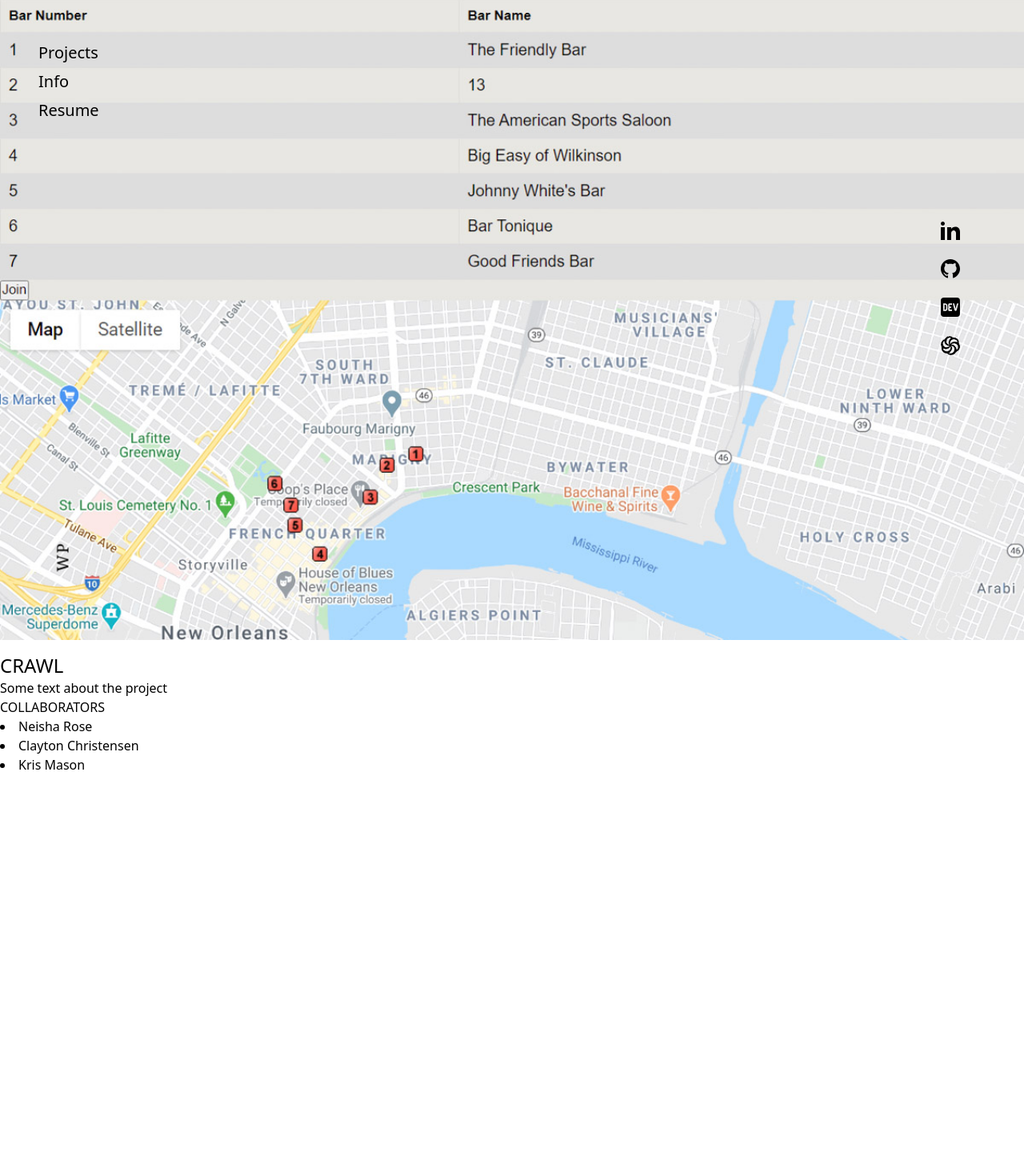
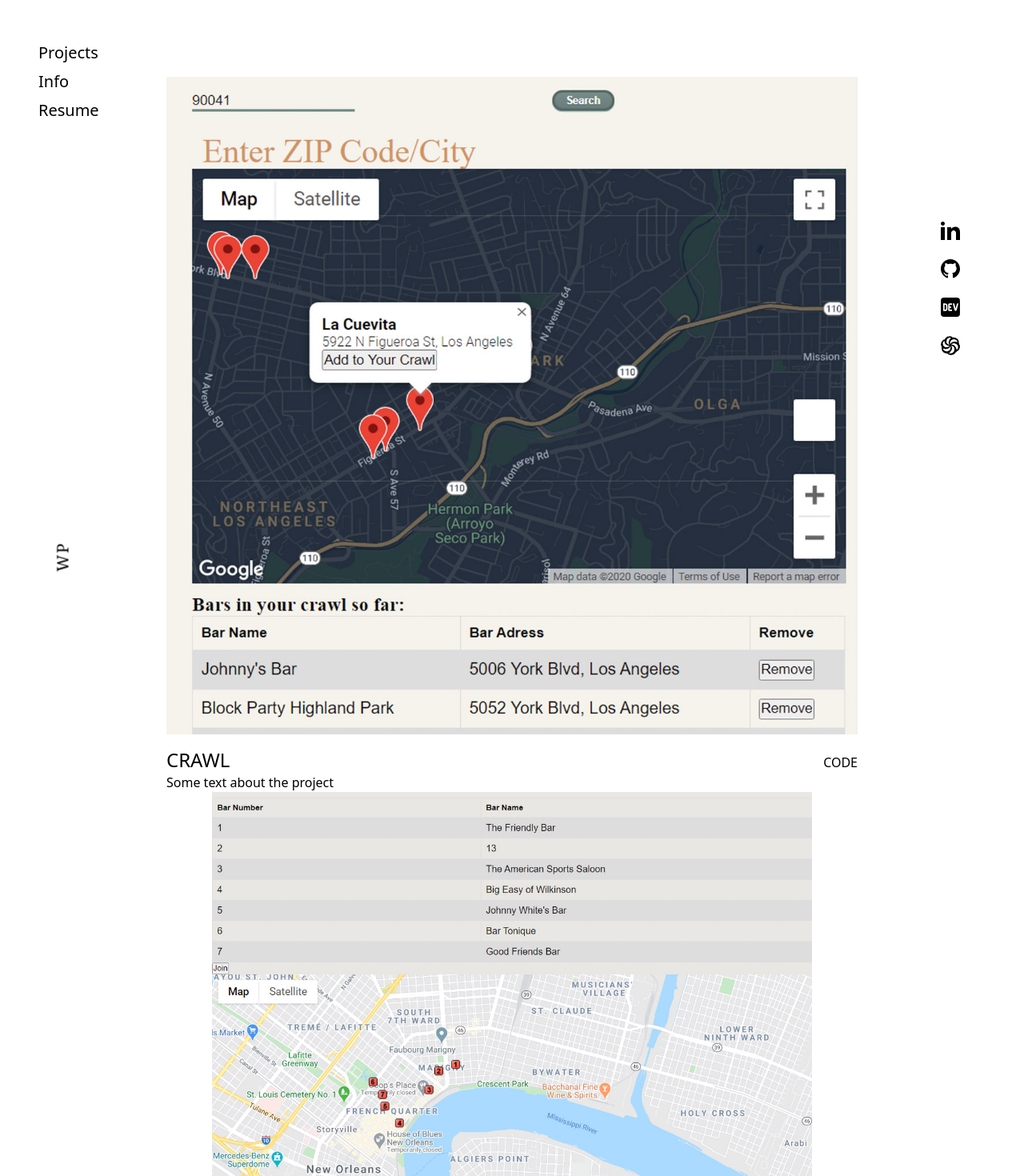
Before and after one commit to wpreble1/portfolio, a React (Create React App) app in the folder client/: page /crawl in a window 1280 px wide. Shown: the top 1470 px of the page at 80% size. Before the commit the page ends 968 px from the top, so only its background shows below. Built offline with nearby package versions, Linux system fonts and the light colour scheme.

Commit message:
Add cover photo capability

```diff
--- a/client/src/pages/ProjectPage.tsx
+++ b/client/src/pages/ProjectPage.tsx
@@ -1,47 +1,61 @@
 import React, { FC, ReactElement } from 'react';
-import { Link } from 'react-router-dom';
 
 import { Project } from '../components/types';
 
-import { LinkButton, LinkText } from '../components';
+import { LinkButton, LinkText, Slideshow } from '../components';
 
 interface ProjectPageProps {
   project: Project;
 }
 
 const ProjectPage: FC<ProjectPageProps> = ({ project }): ReactElement => {
-  const { content, title } = project;
+  const { content, cover, title } = project;
 
   return (
-    <div
-      className="mx-auto section lg:p-0"
-    >
-      {/* Content */}
-      {content.map((section, index) => {
-        if (index === 0) {
-          return (
-            <div className="">
+    <div className="mx-auto pt-16 px-6 pb-6 lg:p-0">
+      {/* Full bleed cover photo */}
+      {cover.fullscreen && (
+      <div>
         <img
           className="mx-auto w-full object-cover"
           style={{ minWidth: '300px', height: '100vh' }}
-                src={section.imageSrc as string}
-                alt={section.alt as string}
+          src={cover.imageSrc as string}
+          alt={cover.alt as string}
         />
-              <div className="wrapper">
+      </div>
+      )}
+      <div className="h-full lg:mx-40">
+        <div className="lg:mx-12 lg:pt-24">
+          {/* Standard cover photo */}
+          {!cover.fullscreen && typeof cover.imageSrc === 'string' && (
+            <img
+              className="mx-auto"
+              style={{ minWidth: '300px' }}
+              src={cover.imageSrc as string}
+              alt={cover.alt as string}
+            />
+          )}
+          {/* Cover photo slideshow */}
+          {!cover.fullscreen && Array.isArray(cover.imageSrc) && (
+            <Slideshow images={cover.imageSrc} alt={cover.alt} />
+          )}
+
+          {/* Title and Link */}
           <div className="flex justify-between items-baseline">
             <h1 className="uppercase text-xl font-sans pt-4 inline-block">{title}</h1>
-                  {/* Link Button */}
             <div className="inline-block">
-                    {project.link && <LinkButton link={project.link} />}
+              <div className="inline-block mr-4">
+                {project.link && <LinkButton type="link" link={project.link} />}
+              </div>
+              <div className="inline-block">
+                {project.github && <LinkButton type="github" link={project.github} />}
               </div>
             </div>
-                {section.text && <p className="block">{section.text}</p>}
           </div>
-            </div>
-          );
-        }
-        return (
-          <div className="wrapper">
+
+          {/* Content - Images and Text */}
+          {content.map((section) => (
+            <div>
               {section.text && <p>{section.text}</p>}
               {section.imageSrc && (
                 <img
@@ -52,12 +66,11 @@ const ProjectPage: FC<ProjectPageProps> = ({ project }): ReactElement => {
                 />
               )}
             </div>
-        );
-      })}
+          ))}
 
           {/* Collaborator Links */}
           {project.collaborators && (
-        <div className="wrapper">
+            <div className="pt-4">
               <h2 className="uppercase">Collaborators</h2>
               {Object.keys(project.collaborators).map((name) => {
                 return (
@@ -74,7 +87,7 @@ const ProjectPage: FC<ProjectPageProps> = ({ project }): ReactElement => {
 
           {/* Press Links */}
           {project.press && (
-        <div className="wrapper">
+            <div className="pt-4">
               <h2 className="uppercase py-2">Press</h2>
               <ul>
                 {Object.keys(project.press).map(story => {
@@ -88,6 +101,8 @@ const ProjectPage: FC<ProjectPageProps> = ({ project }): ReactElement => {
               </ul>
             </div>
           )}
+        </div>
+      </div>
       {/* <div className="footer-feature">
         <p className="text-xs left-align">Featured Project</p>
         <Link to="/up-close"><p className="text-xl left-align">Up Close</p></Link>
```
Lines whose indentation alone changed are shown as unchanged.
